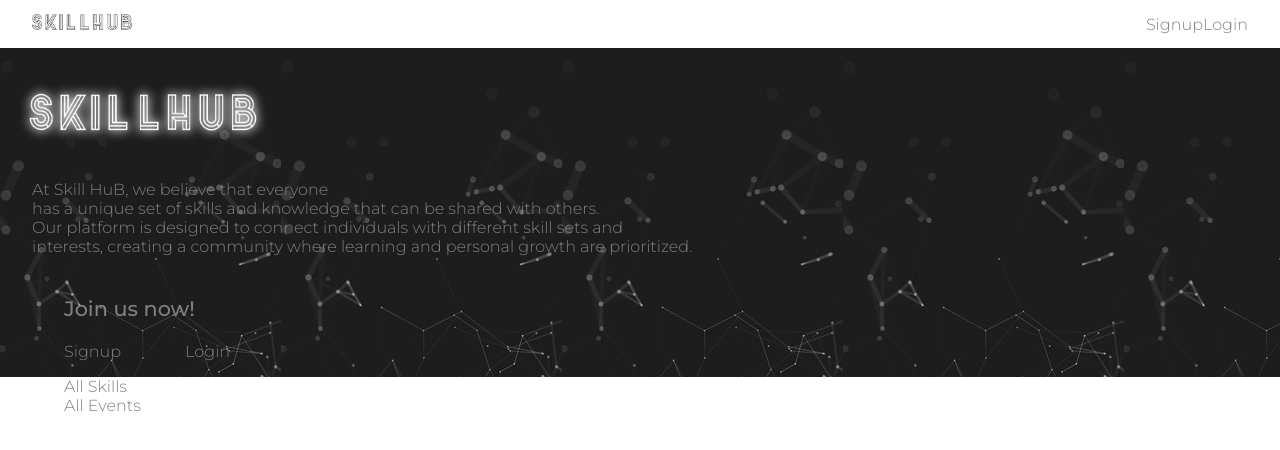
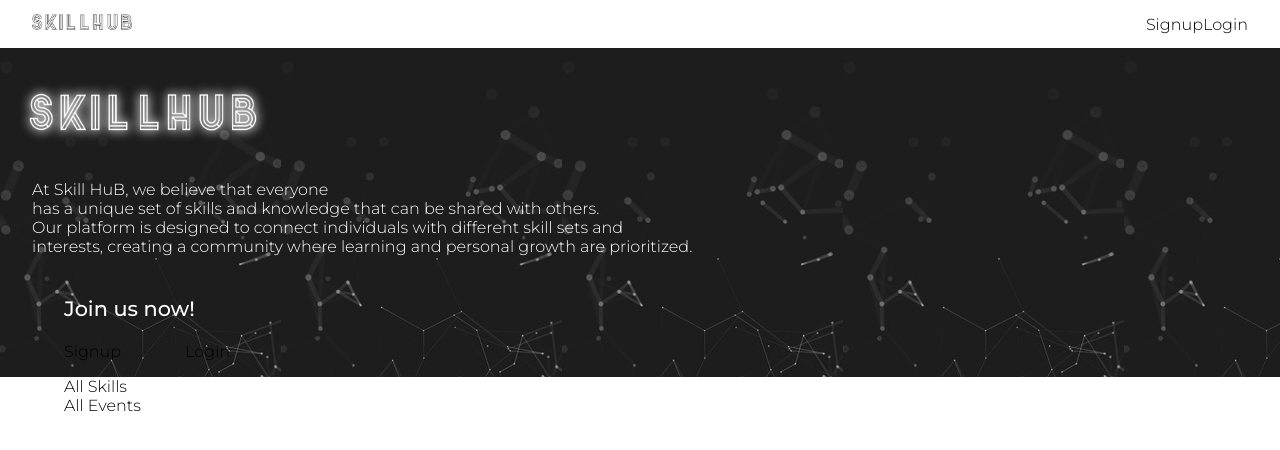
Before and after one commit to javiernicolasadan/SkillHubFrontJNA, a React (Vite) app: page / in a window 1280 px wide. Shown: the top 450 px of the page. Built offline with nearby package versions, Linux system fonts and the light colour scheme.

Commit message:
font size test on deploy

```diff
--- a/src/Main.css
+++ b/src/Main.css
@@ -16,7 +16,7 @@
     font-family: Montserrat, Inter, system-ui, Avenir, Helvetica, Arial, sans-serif;
     font-weight: 300;
     text-decoration: none;
-    color: grey;
+    color: black;
   }
 
   h1{
@@ -49,6 +49,10 @@
   header{
     padding: 1rem 0;
     background-image: url('/images/header2bg.jpg');
+  }
+
+  header p{
+    color: white;
   }
 
   .neonLogo{
@@ -93,7 +97,7 @@
     display: block;
     position: absolute;
     background-color: rgba(175, 175, 175, 0.8);
-    top: 1.5rem;
+    top: 3rem;
     right: 0;
   }
 
```
